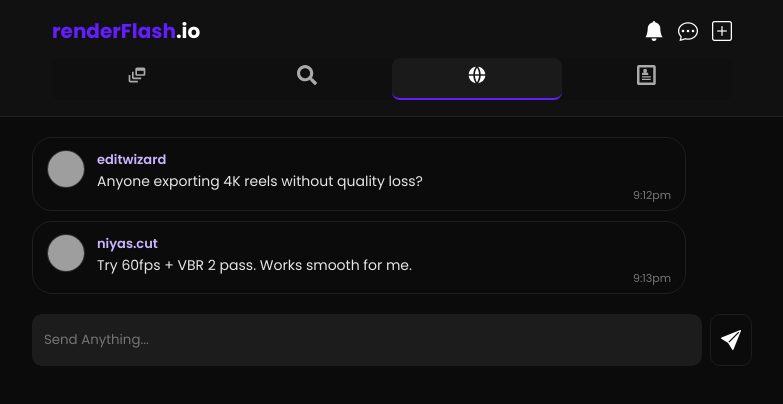
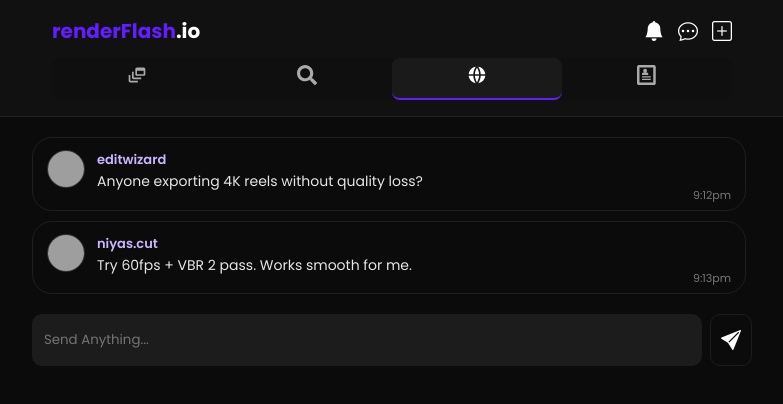
Before and after one commit to niyaoe/renderflash-clientside, a React (Vite) app: page /main/chat in a window 1280 px wide. Shown: the top 404 px of the page, without its empty margins (248-1031 px from the left). Built offline with nearby package versions, Linux system fonts and the light colour scheme; grey boxes are pictures that could not be loaded.

Commit message:
newchange

```diff
--- a/src/ChatCard/ChatMessage.css
+++ b/src/ChatCard/ChatMessage.css
@@ -1,13 +1,12 @@
 .rf-chat-card {
-  position: relative;        /* ⭐ IMPORTANT */
+  position: relative; /* ⭐ IMPORTANT */
   display: flex;
   align-items: flex-start;
   gap: 12px;
   padding: 12px 60px 18px 14px; /* extra right + bottom space for time */
   border: 1px solid #1f1f1f;
   border-radius: 20px;
-  margin: 10px 60px 10px 0px;
-
+  margin: 10px 0px;
 }
 
 /* avatar */
@@ -53,17 +52,16 @@
   color: #777;
 }
 
-
 /* ==============mine=============== */
 
 /* my messages on right */
-.rf-chat-mine{
+.rf-chat-mine {
   justify-content: flex-end;
   flex-direction: row-reverse;
   text-align: right;
 }
 
 /* optional: hide avatar for own messages */
-.rf-chat-mine .rf-chat-avatar{
+.rf-chat-mine .rf-chat-avatar {
   display: block;
 }
--- a/src/Pages/About/About.jsx
+++ b/src/Pages/About/About.jsx
@@ -1,7 +1,7 @@
 import React from "react";
 import ProfileCard from "../../Blits/ProfileCard";
 import "./About.css";
-// import AboutPic from "../../assets/icons&images/About/AboutPhoto.jpg"
+import AboutPic from "../../assets/icons&images/About/aboutPhoto.jpg"
 
 const About = () => {
   return (
```
